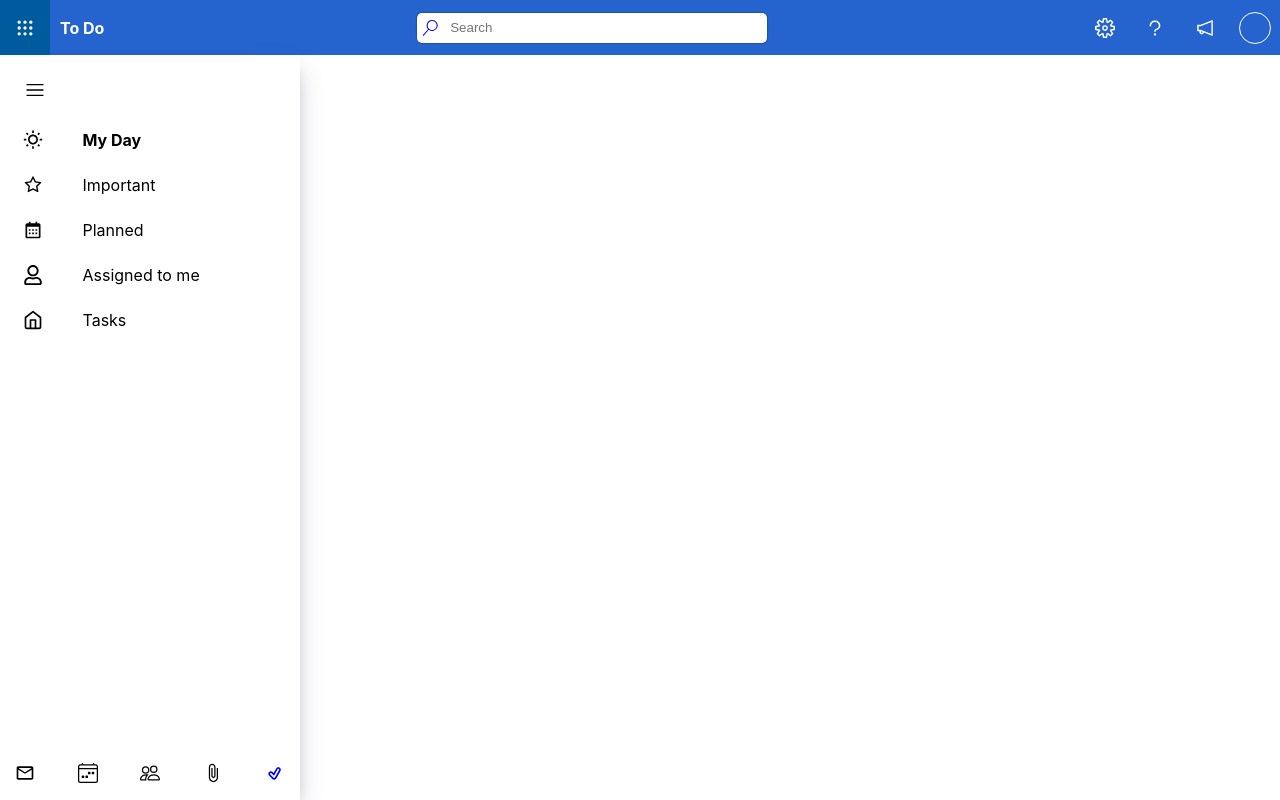
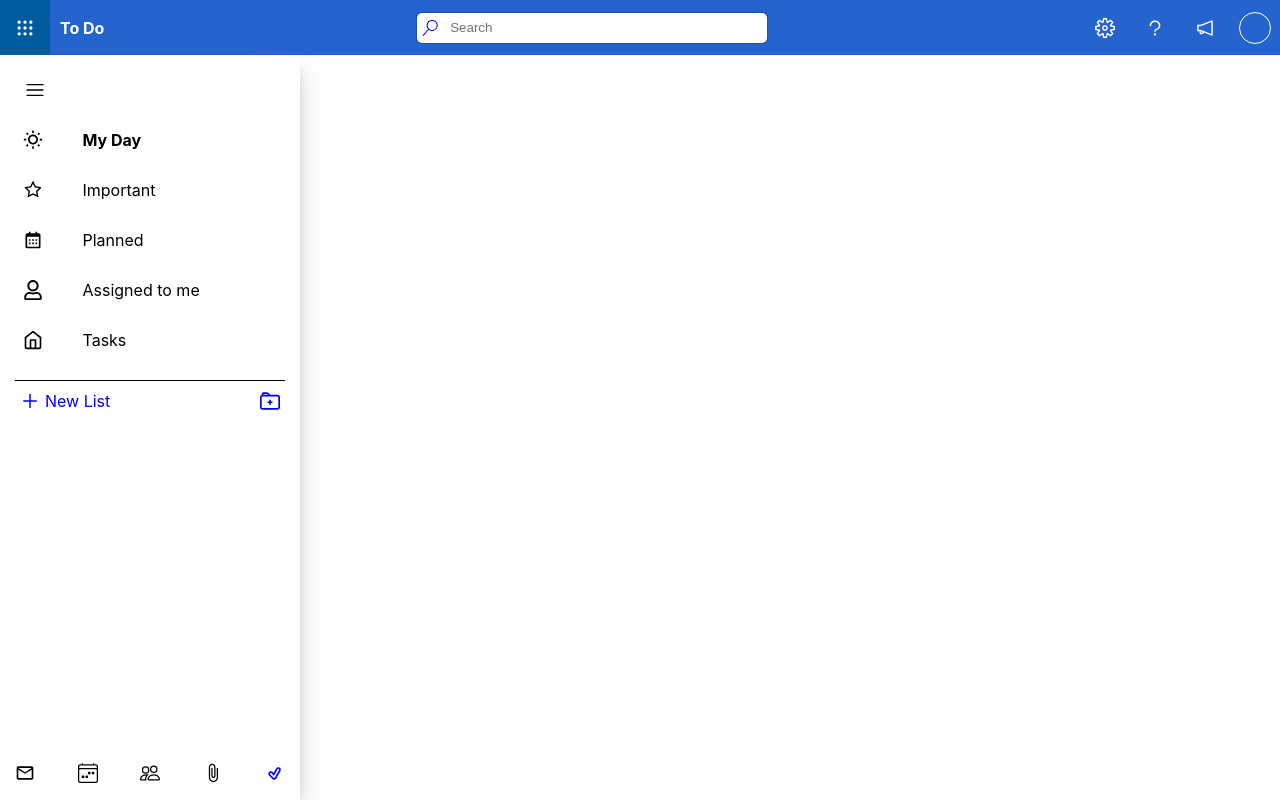
Before and after one commit to nicsylvia/Sylvia-Microsoft-Todo, a React (Create React App) app: page / in a window 1280 px wide. Built offline with nearby package versions, Linux system fonts and the light colour scheme.

Commit message:
saved complete sidebar codes

```diff
--- a/src/Components/Header/Header.tsx
+++ b/src/Components/Header/Header.tsx
@@ -45,7 +45,7 @@
     justify-content: space-between;
     background-color: #2564CF;
     color: white;
-
+    /* position: fixed; */
 
 `;
 const Todo = styled.div`
--- a/src/Components/Sidebar/Sidebar.tsx
+++ b/src/Components/Sidebar/Sidebar.tsx
@@ -1,13 +1,14 @@
 import React from 'react'
 import styled from 'styled-components';
 import { MdOutlineWbSunny, MdOutlineEmail, MdOutlineAttachFile } from "react-icons/md";
-import { AiOutlineStar } from "react-icons/ai";
+import { AiOutlineStar, AiOutlinePlus } from "react-icons/ai";
 import { BiCalendar } from "react-icons/bi";
 import { BsCalendar4Week, BsPeople } from "react-icons/bs";
 import { FaRegUser } from "react-icons/fa";
 import { FiHome } from "react-icons/fi";
 import { TiTickOutline } from "react-icons/ti";
 import { RxHamburgerMenu } from "react-icons/rx";
+import { CgFolderAdd } from "react-icons/cg";
 
 const Sidebar = () => {
   return (
@@ -59,6 +60,21 @@
                         Tasks
                     </Tittle>
                 </Div>
+                <Div3>
+                    <Div2>
+                        <div>
+                        <Pic>
+                            <AiOutlinePlus />
+                        </Pic>
+                        <Tittle>
+                            New List
+                        </Tittle>
+                        </div>
+                        <Pic>
+                            <CgFolderAdd />
+                        </Pic>
+                    </Div2>
+                </Div3>
             </Menu>
             <Menu2>
                 <Icon>
@@ -84,6 +100,31 @@
 
 export default Sidebar;
 
+const Div3 = styled.div`
+    width: 100%;
+    padding: 5px 0px 5px 0px;
+    display: flex;
+    align-items: center;
+    justify-content: center;
+`;
+const Div2 = styled.div`
+    border-top: 1px solid black;
+    width: 90%;
+    padding: 5px 0px 5px 0px;
+    /* background-color: red; */
+    display: flex;
+    align-items: center;
+    justify-content: space-between;
+    margin-top: 10px;
+    color: blue;
+    div{
+        display: flex;
+        :hover{
+        background-color: #87cfeb28;
+    }
+    }
+`;
+
 const Container = styled.div`
     width: 300px;
     background-color: white;
@@ -98,6 +139,8 @@
     width: 100%;
     /* background-color: red; */
     padding: 10px 0px 10px 0px;
+    display: flex;
+    flex-direction: column;
 `;
 const Menu2 = styled.div`
     width: 100%;
@@ -137,7 +180,7 @@
     cursor: pointer;
     transition: all 350ms;
     :hover{
-        background-color: skyblue;
+        background-color: #87cfeb28;
     }
 `;
 const Pic = styled.div`
@@ -162,6 +205,7 @@
 `;
 const Div1 = styled.div`
     margin-left: 20px;
+    /* background-color: red; */
     padding: 10px 0px 10px 0px;
     cursor: pointer;
 `;
```
